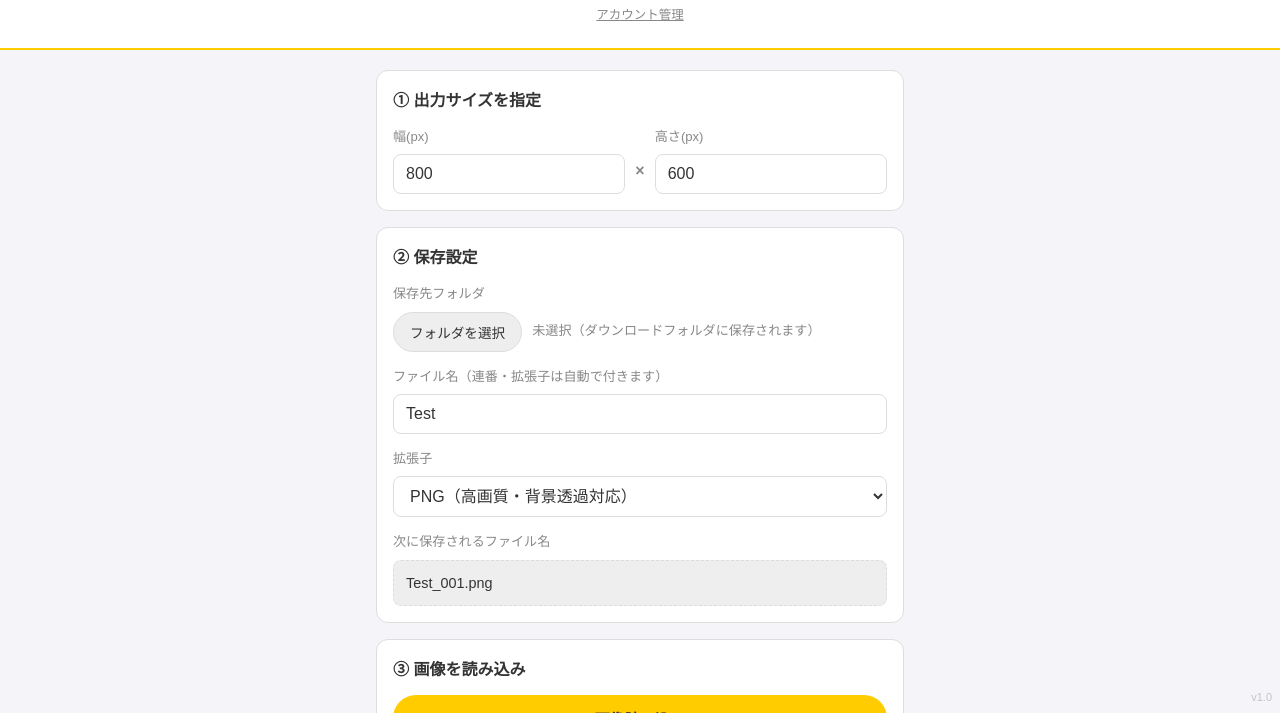
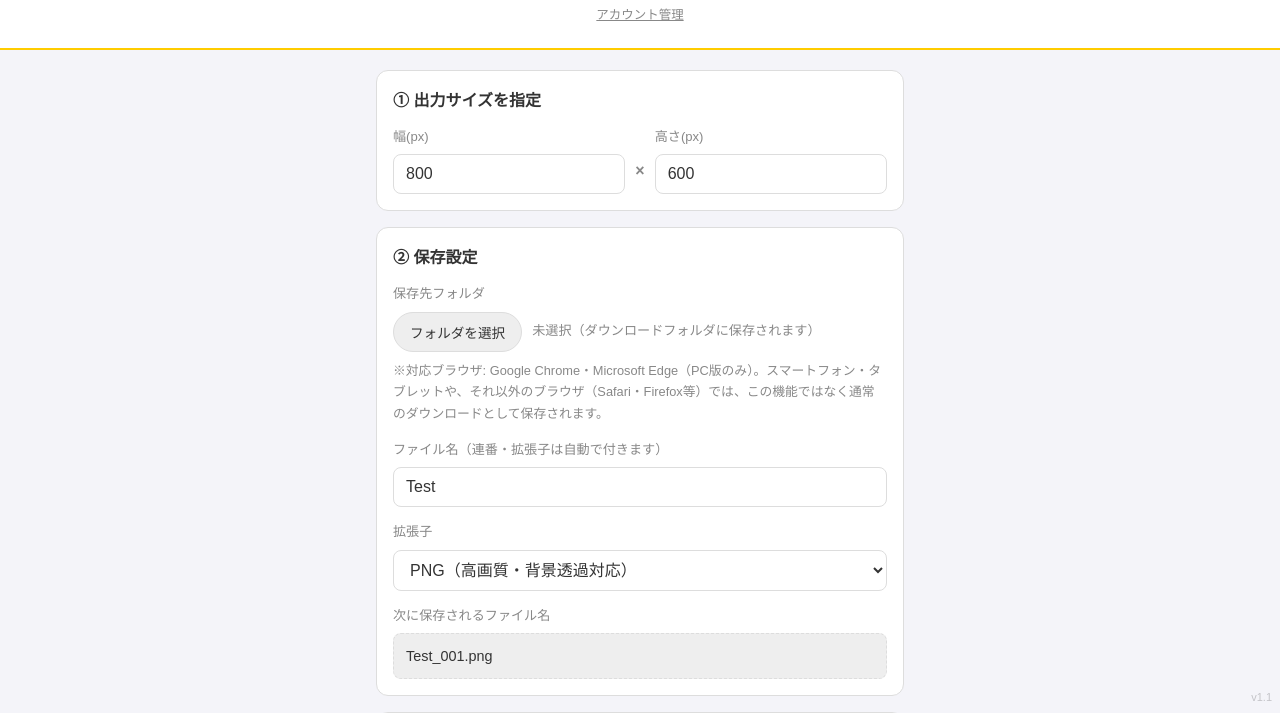
Before and after one commit to uko05/18_gazou, a plain HTML site: page index.html in a window 1280 px wide. Shown: the part 87-800 px from the top of the page. Drawn offline with Linux system fonts and the light colour scheme; a web font is replaced by a local one.

Commit message:
対応ブラウザの注記を追加、開発メモ(CLAUDE.md)を新規作成(v1.1)
Co-Authored-By: Claude Sonnet 5 <noreply@anthropic.com>
Claude-Session: https://claude.ai/code/session_01VTMuyYrLt7uzhmxxiSCu6S

```diff
--- a/index.html
+++ b/index.html
@@ -4,7 +4,7 @@
 <meta charset="UTF-8">
 <meta name="viewport" content="width=device-width, initial-scale=1.0">
 <title>画像切り抜き連番保存ツール</title>
-<link rel="stylesheet" href="style.css?v=1.0">
+<link rel="stylesheet" href="style.css?v=1.1">
 
 <!-- Favicon -->
 <link rel="icon" href="public/scripts/favicon_io/favicon.ico" type="image/x-icon">
@@ -49,6 +49,7 @@
         <button type="button" id="pick-folder-btn" class="secondary-btn">フォルダを選択</button>
         <span id="folder-name-display" class="folder-name">未選択（ダウンロードフォルダに保存されます）</span>
       </div>
+      <p class="hint">※対応ブラウザ: Google Chrome・Microsoft Edge（PC版のみ）。スマートフォン・タブレットや、それ以外のブラウザ（Safari・Firefox等）では、この機能ではなく通常のダウンロードとして保存されます。</p>
       <p id="fsapi-warning" class="hint hidden">
         お使いのブラウザはフォルダへの直接保存に対応していません。保存するたびに通常のダウンロードとして保存され、連番はこのページを開いている間だけ記憶されます。
       </p>
@@ -118,7 +119,7 @@
   <span id="uko-account-status-slot"></span>
 </footer>
 
-<span class="site-version" id="site-version">v1.0</span>
+<span class="site-version" id="site-version">v1.1</span>
 
 <script src="script.js"></script>
 <script type="module" src="https://uko05.github.io/24_AccountCenter/account-status.js"></script>
```
Also changed, not shown: 1 other file.
